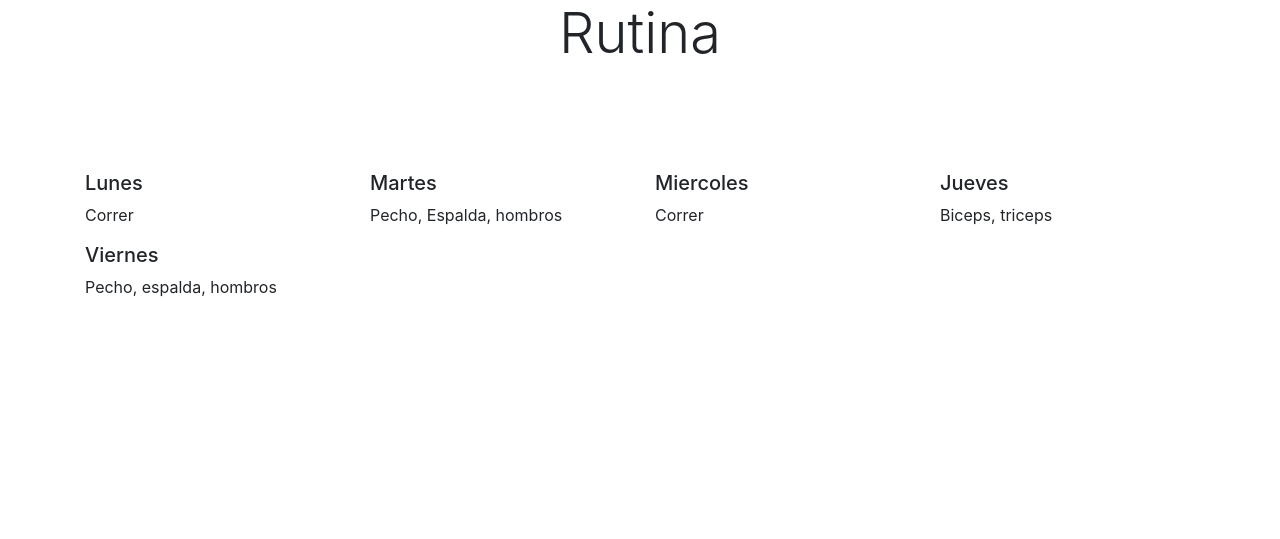
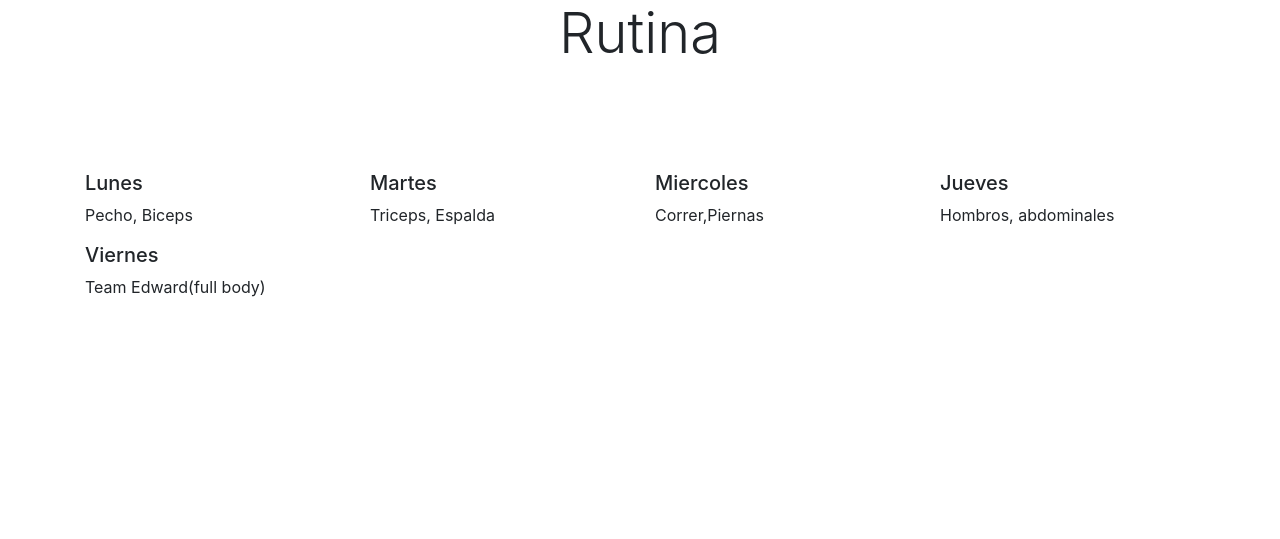
Before and after one commit to 3duu7/Gym, a Yii app: template views/site/index.php in a window 1280 px wide. Shown: the part 134-673 px from the top of the page. Run offline with PHP 8.4 and a stand-in for Yii, Linux system fonts and the light colour scheme; the template is opened without the code that fills it, so the values that code supplies are empty; some libraries are stand-ins or nearby versions.

Commit message:
cambios casa

```diff
--- a/composer.json
+++ b/composer.json
@@ -35,6 +35,9 @@
         "process-timeout": 1800,
         "fxp-asset": {
             "enabled": false
+        },
+        "allow-plugins": {
+            "yiisoft/yii2-composer": true
         }
     },
     "scripts": {
--- a/views/rutina/biceps.php
+++ b/views/rutina/biceps.php
@@ -8,7 +8,7 @@ $this->params['breadcrumbs'][] = $this->title;
 ?>
 <div class="rutina-biceps">
     <h1><?= Html::encode($this->title) ?></h1>
-
+    <p>Brazo estirado</p>
 	<img src="../upload/biceps.gif" width="350" height="250">
 	<img src="../upload/biceps2.gif" width="350" height="250">
 	<img src="../upload/biceps3.gif" width="350" height="250">
--- a/views/rutina/espalda.php
+++ b/views/rutina/espalda.php
@@ -10,5 +10,6 @@ $this->params['breadcrumbs'][] = $this->title;
     <h1><?= Html::encode($this->title) ?></h1>
 <img src="../upload/espalda.gif" width="350" height="250">
 <img src="../upload/espalda2.gif" width="350" height="250">
+<img src="../upload/espalda3.gif" width="350" height="250">
 
 </div>
--- a/views/rutina/hombros.php
+++ b/views/rutina/hombros.php
@@ -12,5 +12,6 @@ $this->params['breadcrumbs'][] = $this->title;
 	<img src="../upload/hombros.gif" width="350" height="250">
 	<img src="../upload/hombros2.gif" width="350" height="250">
 	<img src="../upload/hombros3.gif" width="350" height="250">
+	<img src="../upload/hombros4.gif" width="350" height="250">
 
 </div>
--- a/views/rutina/pecho.php
+++ b/views/rutina/pecho.php
@@ -9,6 +9,7 @@ $this->params['breadcrumbs'][] = $this->title;
 <div class="rutina-pecho">
     <h1><?= Html::encode($this->title) ?></h1>
 
+
 	<img src="../upload/pecho.gif" width="350" height="200">
 	<img src="../upload/pecho2.gif" width="350" height="200">
 	<img src="../upload/pecho3.gif" width="350" height="200">
--- a/views/site/index.php
+++ b/views/site/index.php
@@ -11,6 +11,9 @@ $this->title = 'My Yii Application';
 
     </div>
 
+
+
+
     <div class="body-content">
 
         <div class="row">
@@ -18,32 +21,33 @@ $this->title = 'My Yii Application';
             <div class="col-lg-3">
                 <h5>Lunes</h5>
 
-                <p>Correr</p>
+                <p>Pecho, Biceps</p>
             </div>
 
             <div class="col-lg-3">
                 <h5>Martes</h5>
 
-                <p>Pecho, Espalda, hombros</p>
+                <p>Triceps, Espalda </p>
             </div>
 
             <div class="col-lg-3">
                 <h5>Miercoles</h5>
 
-                <p>Correr</p>
+                <p>Correr,Piernas</p>
             </div>
 
             <div class="col-lg-3">
                 <h5>Jueves</h5>
 
-                <p>Biceps, triceps</p>
+                <p>Hombros, abdominales </p>
             </div>
 
             <div class="col-lg-3">
                 <h5>Viernes</h5>
 
-                <p>Pecho, espalda, hombros</p>
+                <p>Team Edward(full body)</p>
             </div>
+
 
         </div>
 
```
Also changed, not shown: web/upload/biceps.gif, web/upload/biceps2.gif, web/upload/hombros4.gif (added), web/upload/pecho2.gif, web/upload/triceps.gif, 2 other files.
